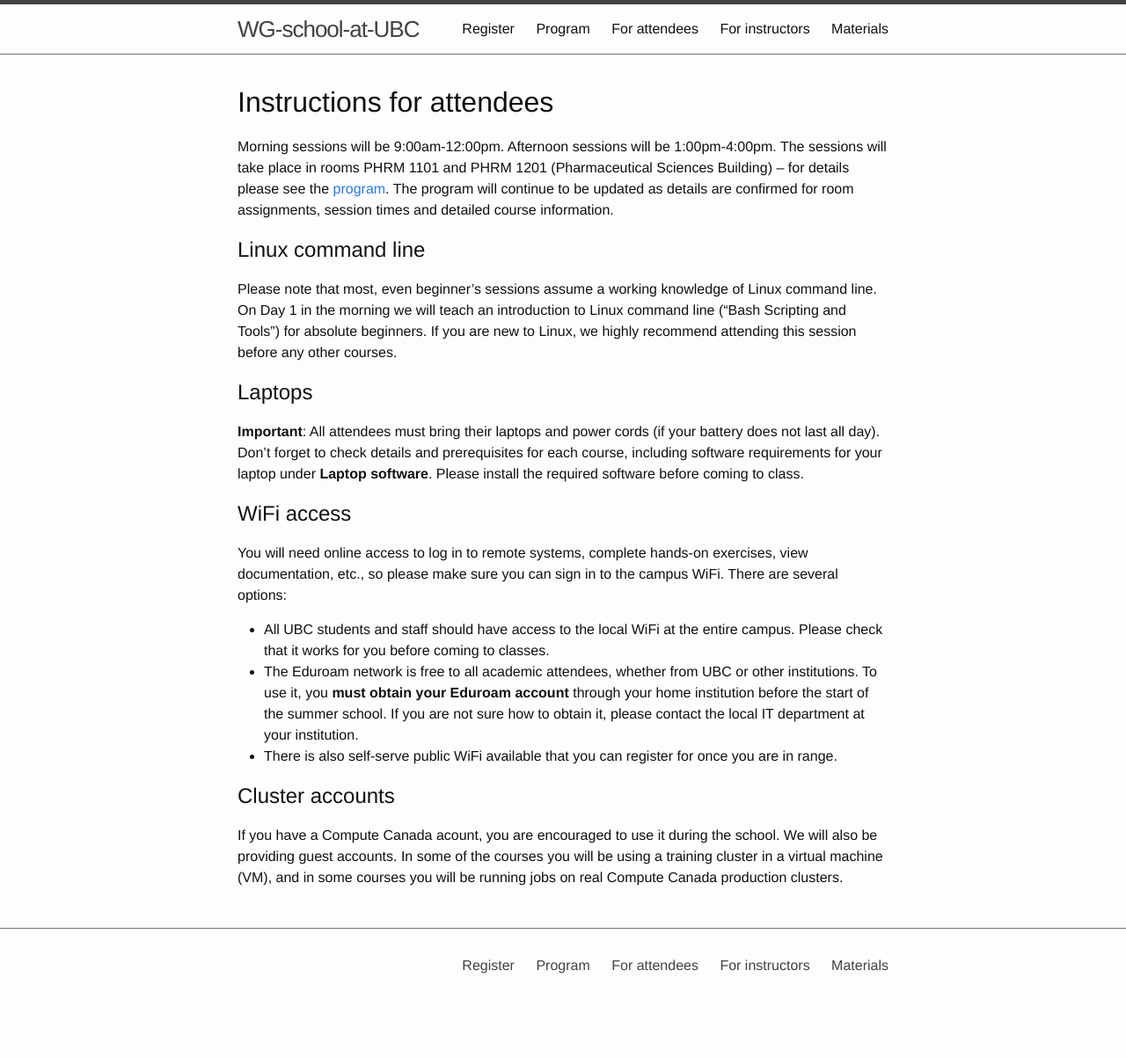
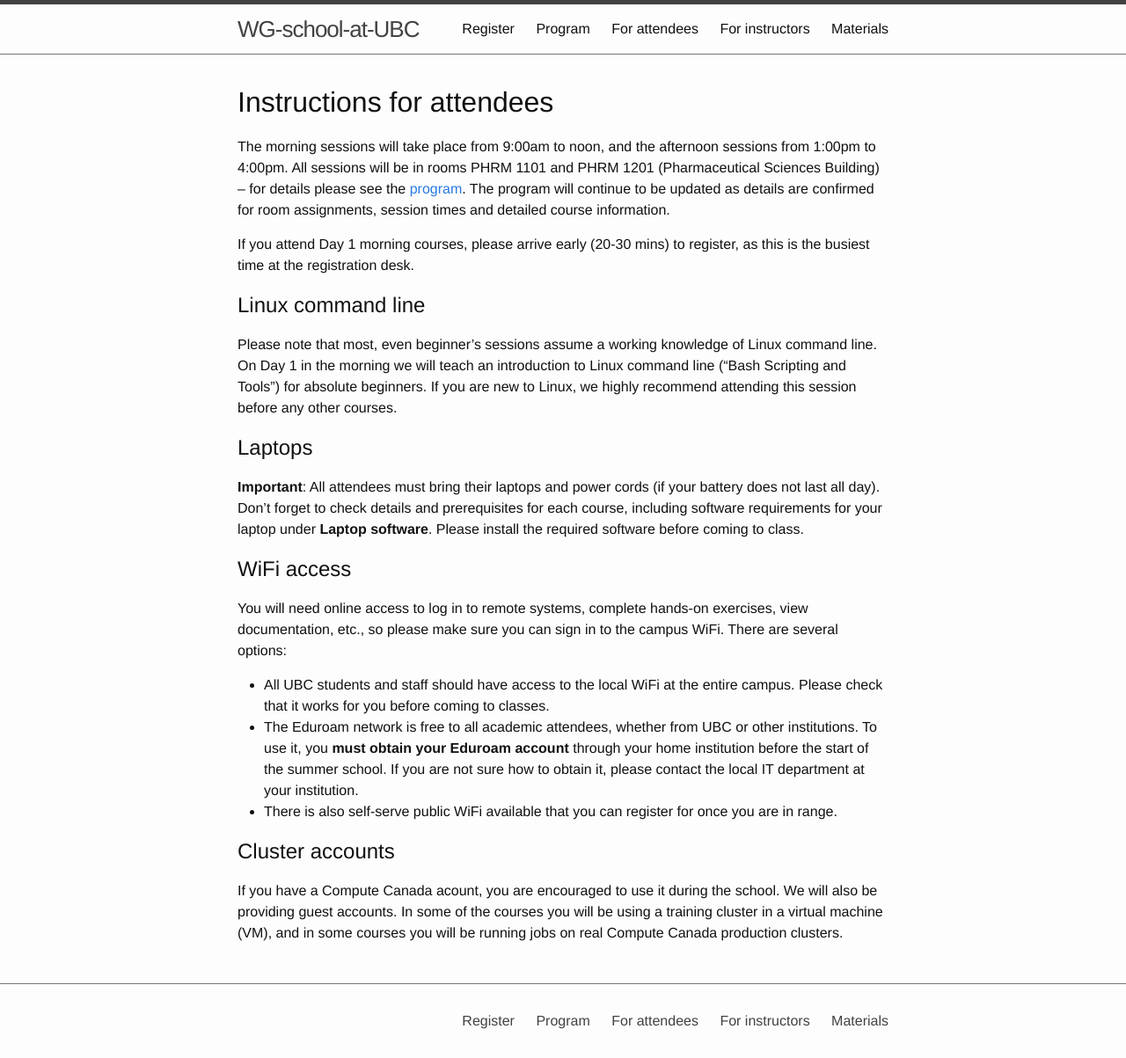
Before and after one commit to WestGrid/ubcSummerSchool2019, a Jekyll site: the page built from 2-forAttendees.md, in a window 1280 px wide. Shown: the whole page at 88% size. Built offline with Jekyll 4.4.1, drawn with Linux system fonts in a browser that asks for light colours; before the commit the page ends 1140 px from its top, so only the background shows below that.

Commit message:
2019-Jun-06 11:14

```diff
--- a/2-forAttendees.md
+++ b/2-forAttendees.md
@@ -6,10 +6,13 @@ nav: true
 
 # Instructions for attendees
 
-Morning sessions will be 9:00am-12:00pm. Afternoon sessions will be 1:00pm-4:00pm. The sessions will take
-place in rooms PHRM 1101 and PHRM 1201 (Pharmaceutical Sciences Building) -- for details please see the
-[program]({{ site.baseurl }}/1-program.html). The program will continue to be updated as details are
-confirmed for room assignments, session times and detailed course information.
+The morning sessions will take place from 9:00am to noon, and the afternoon sessions from 1:00pm to
+4:00pm. All sessions will be in rooms PHRM 1101 and PHRM 1201 (Pharmaceutical Sciences Building)
+-- for details please see the [program]({{ site.baseurl }}/1-program.html). The program will continue to
+be updated as details are confirmed for room assignments, session times and detailed course information.
+
+If you attend Day 1 morning courses, please arrive early (20-30 mins) to register, as this is the busiest
+time at the registration desk.
 
 ## Linux command line
 
```
